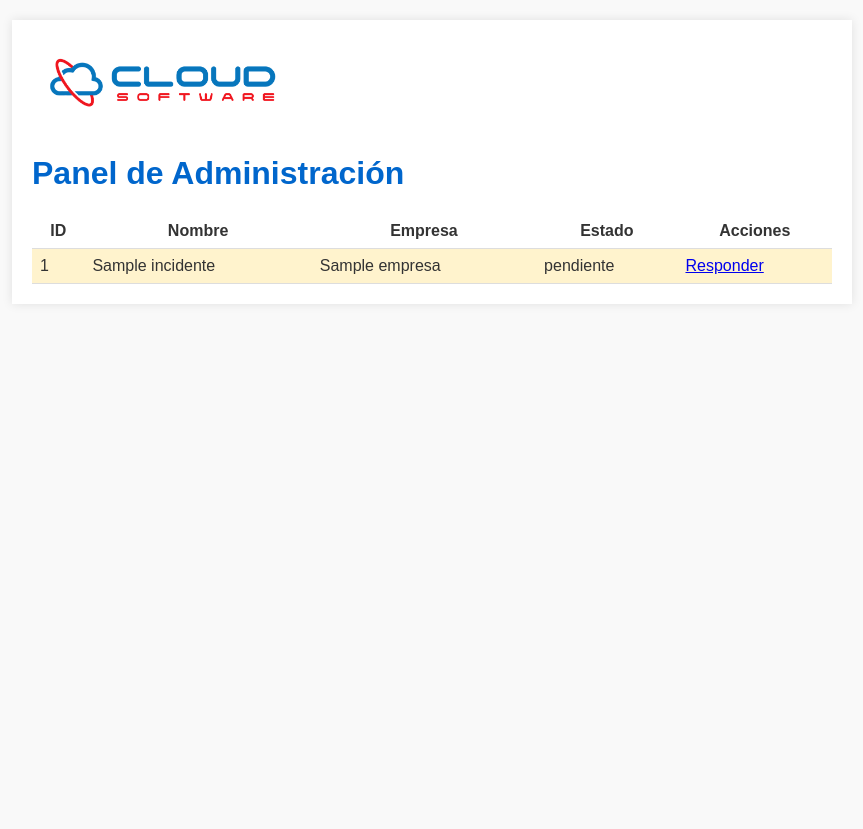
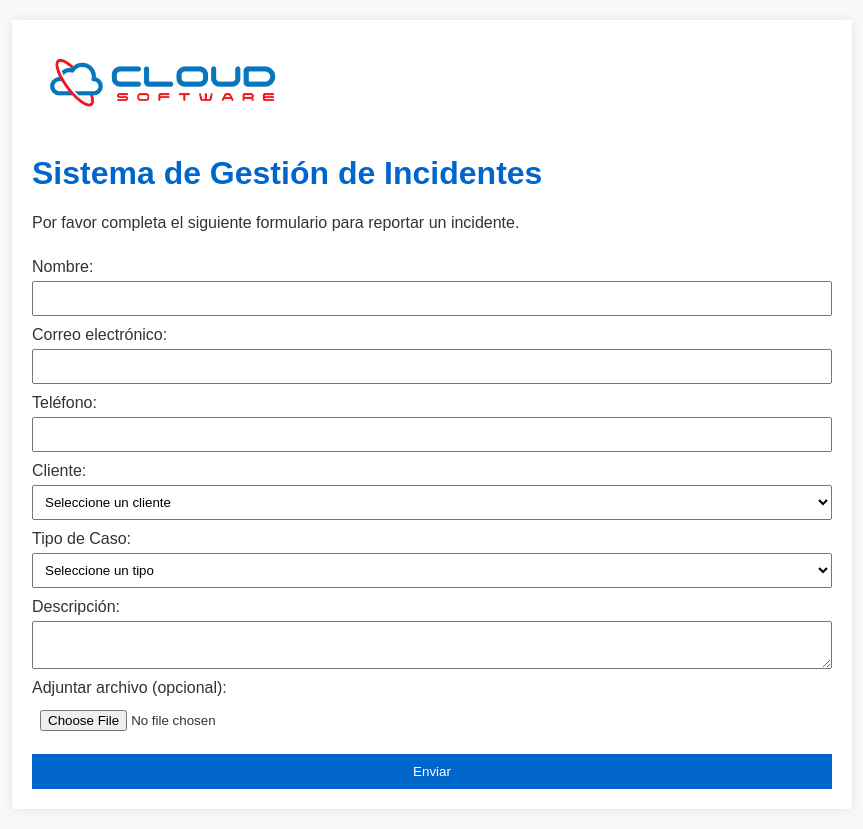
Before and after one commit to flasso/sistema-soporte, a Flask app: page /admin in a window 1280 px wide. Shown: the whole page, without its empty margins (208-1071 px from the left). Before the commit the page ends 284 px from the top, so only its background shows below. Run offline with Flask 3, Linux system fonts and the light colour scheme; a database or web service that is not in the repository returns one stand-in record (values such as "Sample title"); some libraries are stand-ins or nearby versions.

Commit message:
ultima 12

```diff
--- a/templates/admin.html
+++ b/templates/admin.html
@@ -2,27 +2,49 @@
 <html lang="es">
 <head>
     <meta charset="UTF-8">
-<title>Administración</title>
+    <title>Formulario de Incidente</title>
     <link rel="stylesheet" href="{{ url_for('static', filename='styles.css') }}">
 </head>
 <body>
     <div class="container">
         <img src="{{ url_for('static', filename='logo.png') }}" alt="Logo" class="logo">
-    <h1>Panel de Administración</h1>
-    <table>
-        <tr>
-            <th>ID</th><th>Nombre</th><th>Empresa</th><th>Estado</th><th>Acciones</th>
-        </tr>
-        {% for i in incidentes %}
-        <tr class="{{ 'pendiente' if i.estado == 'pendiente' else 'cerrado' }}">
-            <td>{{ i.id }}</td>
-            <td>{{ i.nombre }}</td>
-            <td>{{ i.empresa }}</td>
-            <td>{{ i.estado }}</td>
-            <td><a href="{{ url_for('responder', incidente_id=i.id) }}">Responder</a></td>
-        </tr>
+        <h1>Sistema de Gestión de Incidentes</h1>
+        <p>Por favor completa el siguiente formulario para reportar un incidente.</p>
+
+        <form action="/" method="POST" enctype="multipart/form-data">
+            <label>Nombre:</label>
+            <input type="text" name="nombre" required>
+
+            <label>Correo electrónico:</label>
+            <input type="email" name="correo" required>
+
+            <label>Teléfono:</label>
+            <input type="text" name="telefono">
+
+            <label>Cliente:</label>
+            <select name="empresa" required>
+                <option value="" selected disabled>Seleccione un cliente</option>
+                {% for empresa in empresas %}
+                <option value="{{ empresa }}">{{ empresa }}</option>
                 {% endfor %}
-    </table>
+            </select>
+
+            <label>Tipo de Caso:</label>
+            <select name="tipo_problema" required>
+                <option value="" selected disabled>Seleccione un tipo</option>
+                {% for tipo in tipos_problema %}
+                <option value="{{ tipo }}">{{ tipo }}</option>
+                {% endfor %}
+            </select>
+
+            <label>Descripción:</label>
+            <textarea name="descripcion" required></textarea>
+
+            <label>Adjuntar archivo (opcional):</label>
+            <input type="file" name="archivo">
+
+            <button type="submit">Enviar</button>
+        </form>
     </div>
 </body>
 </html>
```
Also changed, not shown: templates/formulario.html (+23 -9 lines), templates/gracias.html (+9 -8 lines), templates/responder.html (+17 -6 lines). Lines whose indentation alone changed are shown as unchanged.
